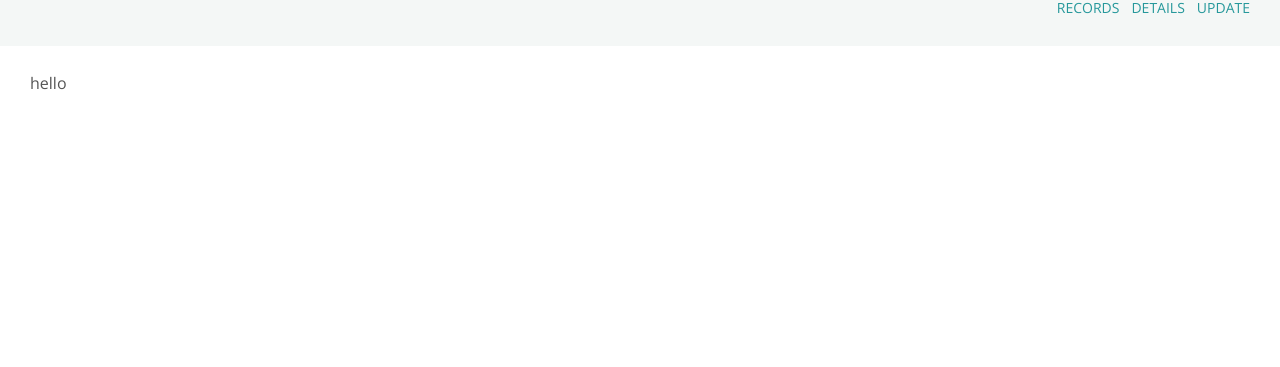
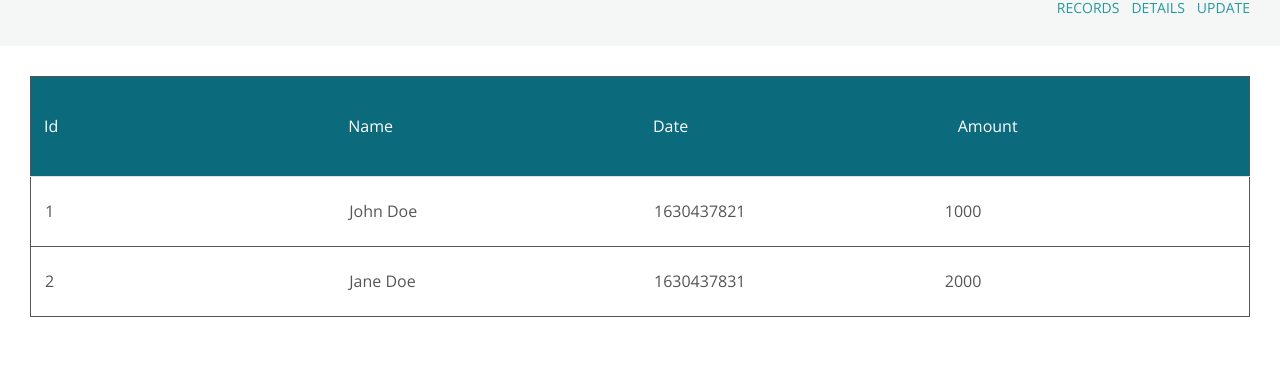
Before and after one commit to jardenna/Records, a React (Vite) app: page / in a window 1280 px wide. Shown: the part 348-715 px from the top of the page. Built offline with nearby package versions, Linux system fonts and the light colour scheme.

Commit message:
reusable table

```diff
--- /dev/null
+++ b/src/components/recordTable/Table.tsx
@@ -0,0 +1,35 @@
+import './_table.scss';
+
+// Define a generic type for the Table component
+interface TableProps<T> {
+  headers: Record<keyof T, string>;
+  tableData: T[];
+}
+
+const Table = <T,>({ headers, tableData }: TableProps<T>) => {
+  const headerList: string[] = Object.values(headers);
+  const headerKeysList = Object.keys(headers) as (keyof T)[];
+
+  return (
+    <table className="record-table">
+      <thead>
+        <tr>
+          {headerList.map((header) => (
+            <th key={header}>{header}</th>
+          ))}
+        </tr>
+      </thead>
+      <tbody>
+        {tableData.map((data, rowIndex) => (
+          <tr key={rowIndex}>
+            {headerKeysList.map((header) => (
+              <td key={String(header)}>{String(data[header])}</td>
+            ))}
+          </tr>
+        ))}
+      </tbody>
+    </table>
+  );
+};
+
+export default Table;
--- /dev/null
+++ b/src/components/recordTable/_table.scss
@@ -0,0 +1,45 @@
+@use '../../scss/globals' as *;
+
+table {
+  border-spacing: 0;
+  border-collapse: collapse;
+  border: 1px solid $color-gray-dark;
+  margin-bottom: 10px;
+  width: 100%;
+
+  tr {
+    border-bottom: 1px solid $color-gray;
+    height: 70px;
+  }
+
+  td {
+    border-bottom: 1px solid $color-gray-dark;
+    padding: 10px 14px;
+
+    &:last-child {
+      padding-right: 10px;
+      padding-left: 0;
+
+      &.td-info {
+        padding-left: 10px;
+      }
+    }
+  }
+
+  thead {
+    tr {
+      height: 100px;
+    }
+  }
+
+  th {
+    font-weight: 500;
+    padding-left: 13px;
+    background-color: $color-blue;
+    color: $color-white;
+    text-align: left;
+    width: 15%;
+    cursor: pointer;
+    position: relative;
+  }
+}
--- a/src/pages/HomePage.tsx
+++ b/src/pages/HomePage.tsx
@@ -1,5 +1,29 @@
 import { FC } from 'react';
+import Table from '../components/recordTable/Table';
 
-const HomePage: FC = () => <section>hello</section>;
+interface SampleData {
+  amount: string;
+  date: number;
+  id: number;
+  name: string;
+}
+
+const HomePage: FC = () => {
+  const sampleHeaders = {
+    id: 'Id',
+    name: 'Name',
+    date: 'Date',
+    amount: 'Amount',
+  };
+  const sampleData: SampleData[] = [
+    { id: 1, name: 'John Doe', date: 1630437821, amount: '1000' },
+    { id: 2, name: 'Jane Doe', date: 1630437831, amount: '2000' },
+  ];
+  return (
+    <section>
+      <Table headers={sampleHeaders} tableData={sampleData} />
+    </section>
+  );
+};
 
 export default HomePage;
```
